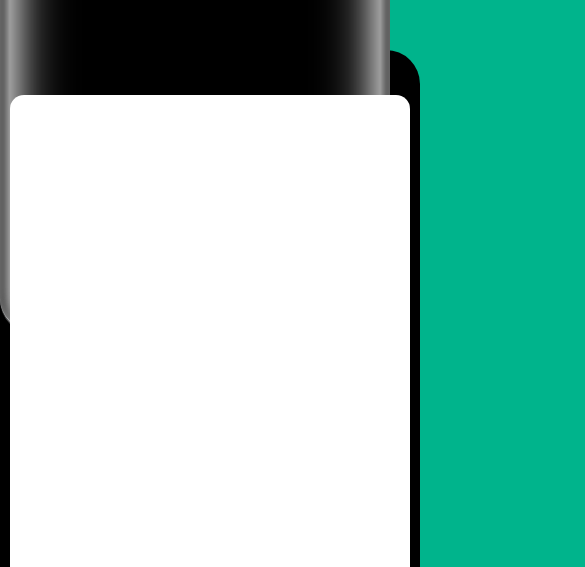
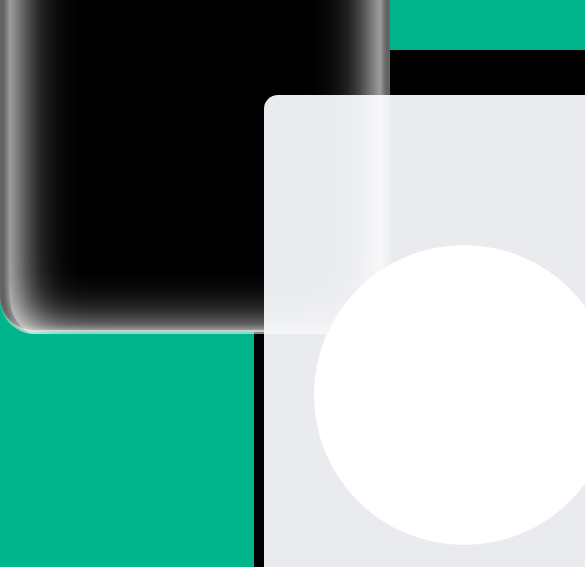
Before and after one commit to team-shipster/shipster, a plain HTML site: page index.html in a window 390 px wide. Shown: the part 510-1077 px from the top of the page, 585 px wide, since content can reach past the window. Drawn offline with nearby package versions, Linux system fonts and the light colour scheme.

Commit message:
phone fix

```diff
--- a/css/main.css
+++ b/css/main.css
@@ -6,6 +6,23 @@ body {
     background: none 0 0 no-repeat rgba(0, 180, 140, 1);
 }
 
+.phone {
+    display: inline-block;
+    width: 35%;
+    float: right;
+}
+
+.phone-text {
+    display: inline-block;
+    width: 60%;
+    float: left;
+}
+
+/* device */
+.phone .note8 .screen {
+    background-color: #e9ebee;
+    position: relative;
+}
 
 .shipster-title,
 .landing .shipster-title,
```
